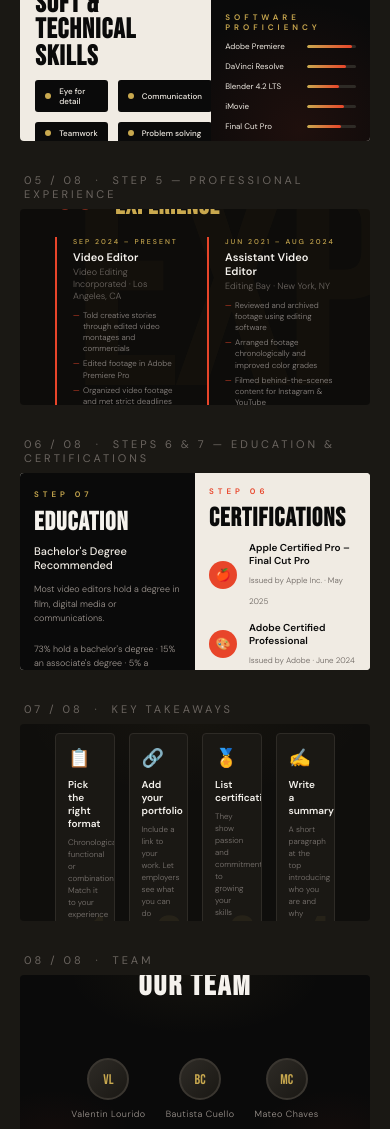
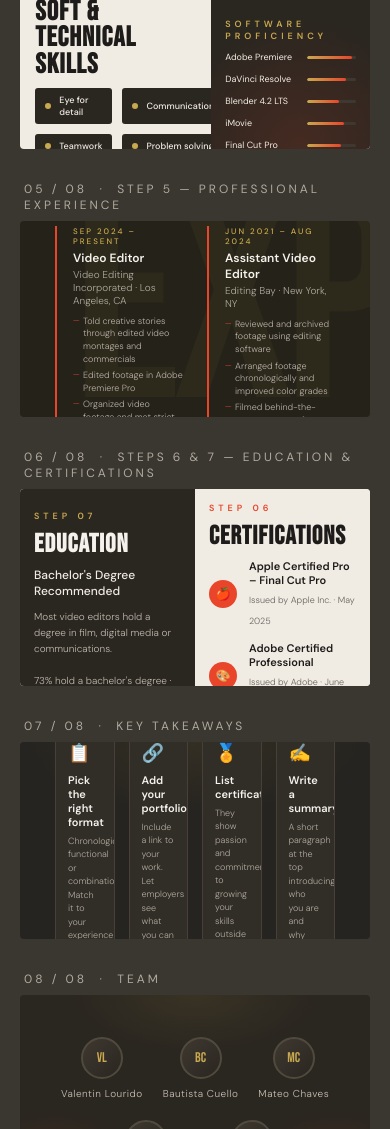
Before and after one commit to valentinlouridoo/ingles, a plain HTML site: page index.html in a window 390 px wide. Shown: the part 871-2000 px from the top of the page. Drawn offline with Linux system fonts and the light colour scheme.

Commit message:
Actualizar index.html

```diff
--- a/index.html
+++ b/index.html
@@ -9,7 +9,7 @@
   *, *::before, *::after { box-sizing: border-box; margin: 0; padding: 0; }
 
   :root {
-    --black: #0a0a0a;
+    --black: #1e1c1a;
     --white: #f5f2ed;
     --cream: #f0ebe3;
     --accent: #e8452a;
@@ -20,7 +20,7 @@
   }
 
   body {
-    background: #1a1814;
+    background: #3a3630;
     font-family: 'DM Sans', sans-serif;
     display: flex;
     flex-direction: column;
@@ -37,10 +37,10 @@
 
   .slide-num {
     font-family: 'DM Sans', sans-serif;
-    font-size: 11px;
+    font-size: 12px;
     letter-spacing: 3px;
     text-transform: uppercase;
-    color: #6b6560;
+    color: #b0aa9f;
     margin-bottom: 8px;
     padding-left: 4px;
   }
@@ -55,7 +55,7 @@
 
   /* ── SLIDE 1 – Cover ── */
   .s1 {
-    background: var(--black);
+    background: #2a2620;
     display: flex;
     flex-direction: column;
     justify-content: center;
@@ -66,11 +66,11 @@
     content: '';
     position: absolute;
     inset: 0;
-    background: radial-gradient(ellipse 70% 70% at 85% 50%, #c9a94f18, transparent 65%),
-                radial-gradient(ellipse 40% 80% at 10% 90%, #e8452a12, transparent 60%);
+    background: radial-gradient(ellipse 70% 70% at 85% 50%, #c9a94f25, transparent 65%),
+                radial-gradient(ellipse 40% 80% at 10% 90%, #e8452a20, transparent 60%);
   }
   .s1 .tag {
-    font-size: clamp(9px, 1vw, 13px);
+    font-size: clamp(10px, 1vw, 14px);
     letter-spacing: 5px;
     text-transform: uppercase;
     color: var(--gold);
@@ -101,8 +101,8 @@
     display: block;
   }
   .s1 .sub {
-    font-size: clamp(11px, 1.3vw, 17px);
-    color: #9e9690;
+    font-size: clamp(12px, 1.4vw, 18px);
+    color: #c8c0b5;
     margin-top: 4%;
     position: relative;
     max-width: 480px;
@@ -117,7 +117,7 @@
     display: flex;
     flex-direction: column;
     gap: 6px;
-    opacity: 0.15;
+    opacity: 0.2;
   }
   .s1 .film-strip span {
     display: block;
@@ -148,7 +148,7 @@
     grid-template-columns: 1fr 1fr;
   }
   .s2 .left {
-    background: var(--black);
+    background: #2a2620;
     display: flex;
     flex-direction: column;
     justify-content: center;
@@ -164,11 +164,11 @@
     bottom: -80px;
     right: -10px;
     color: var(--gold);
-    opacity: 0.05;
+    opacity: 0.07;
     line-height: 1;
   }
   .s2 .slide-label {
-    font-size: clamp(8px, 0.8vw, 11px);
+    font-size: clamp(9px, 0.9vw, 12px);
     letter-spacing: 4px;
     text-transform: uppercase;
     color: var(--gold);
@@ -202,7 +202,7 @@
   .s2 .skill-icon {
     width: clamp(28px, 3.5vw, 42px);
     height: clamp(28px, 3.5vw, 42px);
-    background: var(--black);
+    background: #2a2620;
     border-radius: 3px;
     display: flex;
     align-items: center;
@@ -212,13 +212,13 @@
   }
   .s2 .skill-text strong {
     display: block;
-    font-size: clamp(10px, 1.2vw, 15px);
+    font-size: clamp(11px, 1.3vw, 16px);
     font-weight: 600;
-    color: var(--black);
+    color: #1e1c1a;
     margin-bottom: 3px;
   }
   .s2 .skill-text p {
-    font-size: clamp(8px, 0.95vw, 12px);
+    font-size: clamp(9px, 1vw, 13px);
     color: var(--mid);
     line-height: 1.5;
     font-weight: 300;
@@ -226,7 +226,7 @@
 
   /* ── SLIDE 3 – Resume formats ── */
   .s3 {
-    background: #1a1814;
+    background: #2e2b25;
     display: flex;
     flex-direction: column;
     justify-content: center;
@@ -240,7 +240,7 @@
     top: -100px; right: -100px;
     width: 500px; height: 500px;
     border-radius: 50%;
-    background: radial-gradient(circle, #c9a94f14, transparent 70%);
+    background: radial-gradient(circle, #c9a94f20, transparent 70%);
   }
   .s3 .top-row {
     display: flex;
@@ -270,8 +270,8 @@
     position: relative;
   }
   .s3 .card {
-    background: #252219;
-    border: 1px solid #3a3630;
+    background: #3a3528;
+    border: 1px solid #504a3e;
     border-radius: 4px;
     padding: clamp(14px, 2.5vw, 28px);
     position: relative;
@@ -284,11 +284,11 @@
     position: absolute;
     bottom: -15px; right: 8px;
     color: var(--gold);
-    opacity: 0.06;
+    opacity: 0.08;
     line-height: 1;
   }
   .s3 .card-label {
-    font-size: clamp(7px, 0.75vw, 10px);
+    font-size: clamp(8px, 0.85vw, 11px);
     letter-spacing: 3px;
     text-transform: uppercase;
     color: var(--gold);
@@ -297,13 +297,13 @@
   }
   .s3 .card h3 {
     font-family: 'DM Serif Display', serif;
-    font-size: clamp(13px, 1.7vw, 22px);
+    font-size: clamp(14px, 1.8vw, 23px);
     color: var(--white);
     margin-bottom: 10px;
   }
   .s3 .card p {
-    font-size: clamp(8px, 0.9vw, 12px);
-    color: #9e9690;
+    font-size: clamp(9px, 1vw, 13px);
+    color: #c0b8ae;
     line-height: 1.6;
     font-weight: 300;
   }
@@ -314,7 +314,7 @@
   .s3 .best-for {
     display: inline-block;
     margin-top: 10px;
-    font-size: clamp(7px, 0.75vw, 10px);
+    font-size: clamp(8px, 0.8vw, 11px);
     background: var(--accent);
     color: var(--white);
     padding: 2px 8px;
@@ -338,7 +338,7 @@
     justify-content: center;
   }
   .s4 .step-badge {
-    font-size: clamp(8px, 0.8vw, 11px);
+    font-size: clamp(9px, 0.9vw, 12px);
     letter-spacing: 4px;
     text-transform: uppercase;
     color: var(--accent);
@@ -358,7 +358,7 @@
   .s4 h2 {
     font-family: 'Bebas Neue', sans-serif;
     font-size: clamp(28px, 4.5vw, 56px);
-    color: var(--black);
+    color: #1e1c1a;
     line-height: 0.95;
     margin-bottom: 6%;
     letter-spacing: 1px;
@@ -369,11 +369,11 @@
     gap: 10px;
   }
   .s4 .stag {
-    background: var(--black);
+    background: #2a2620;
     color: var(--cream);
     padding: clamp(6px,1vw,10px) clamp(10px,1.5vw,16px);
     border-radius: 3px;
-    font-size: clamp(8px, 0.9vw, 12px);
+    font-size: clamp(9px, 1vw, 13px);
     font-weight: 500;
     display: flex;
     align-items: center;
@@ -386,7 +386,7 @@
     flex-shrink: 0;
   }
   .s4 .right {
-    background: var(--black);
+    background: #2a2620;
     display: flex;
     flex-direction: column;
     justify-content: center;
@@ -400,10 +400,10 @@
     bottom: -60px; right: -60px;
     width: 260px; height: 260px;
     border-radius: 50%;
-    background: radial-gradient(circle, #e8452a18, transparent 70%);
+    background: radial-gradient(circle, #e8452a25, transparent 70%);
   }
   .s4 .section-title {
-    font-size: clamp(8px, 0.8vw, 11px);
+    font-size: clamp(9px, 0.9vw, 12px);
     letter-spacing: 4px;
     text-transform: uppercase;
     color: var(--gold);
@@ -424,7 +424,7 @@
   .s4 .tech-bar-wrap {
     flex: 1;
     height: 3px;
-    background: #2e2b26;
+    background: #3e3930;
     border-radius: 2px;
     overflow: hidden;
   }
@@ -434,7 +434,7 @@
     border-radius: 2px;
   }
   .s4 .tech-name {
-    font-size: clamp(8px, 0.9vw, 12px);
+    font-size: clamp(9px, 1vw, 13px);
     color: var(--cream);
     font-weight: 400;
     width: clamp(70px, 9vw, 120px);
@@ -442,7 +442,7 @@
 
   /* ── SLIDE 5 – Experience ── */
   .s5 {
-    background: #0d0c0a;
+    background: #252219;
     display: flex;
     flex-direction: column;
     justify-content: center;
@@ -457,7 +457,7 @@
     position: absolute;
     right: -20px; bottom: -40px;
     color: var(--gold);
-    opacity: 0.03;
+    opacity: 0.05;
     line-height: 1;
     letter-spacing: -10px;
   }
@@ -492,7 +492,7 @@
     padding-left: 16px;
   }
   .s5 .exp-card .period {
-    font-size: clamp(7px, 0.75vw, 10px);
+    font-size: clamp(8px, 0.85vw, 11px);
     letter-spacing: 2px;
     text-transform: uppercase;
     color: var(--gold);
@@ -500,14 +500,14 @@
     margin-bottom: 4px;
   }
   .s5 .exp-card .role {
-    font-size: clamp(11px, 1.4vw, 18px);
+    font-size: clamp(12px, 1.5vw, 19px);
     font-weight: 600;
     color: var(--white);
     margin-bottom: 2px;
   }
   .s5 .exp-card .company {
-    font-size: clamp(9px, 0.9vw, 12px);
-    color: var(--mid);
+    font-size: clamp(10px, 1vw, 13px);
+    color: #b0aa9f;
     margin-bottom: 8px;
     font-weight: 300;
   }
@@ -518,8 +518,8 @@
     gap: 4px;
   }
   .s5 .exp-card ul li {
-    font-size: clamp(8px, 0.85vw, 11px);
-    color: #8a8480;
+    font-size: clamp(9px, 0.95vw, 12px);
+    color: #b8b0a8;
     line-height: 1.4;
     padding-left: 10px;
     position: relative;
@@ -546,10 +546,10 @@
     padding: 7% 8%;
   }
   .s6 .panel:first-child {
-    background: var(--black);
+    background: #2a2620;
   }
   .s6 .panel-label {
-    font-size: clamp(8px, 0.8vw, 11px);
+    font-size: clamp(9px, 0.9vw, 12px);
     letter-spacing: 4px;
     text-transform: uppercase;
     font-weight: 600;
@@ -565,20 +565,20 @@
     margin-bottom: 6%;
   }
   .s6 .panel:first-child h2 { color: var(--white); }
-  .s6 .panel:last-child h2 { color: var(--black); }
+  .s6 .panel:last-child h2 { color: #1e1c1a; }
   .s6 .edu-info {
     display: flex;
     flex-direction: column;
     gap: 6px;
   }
   .s6 .edu-info p {
-    font-size: clamp(9px, 1vw, 13px);
-    color: #9e9690;
+    font-size: clamp(10px, 1.05vw, 14px);
+    color: #c0b8ae;
     line-height: 1.6;
     font-weight: 300;
   }
   .s6 .edu-info strong {
-    font-size: clamp(11px, 1.2vw, 16px);
+    font-size: clamp(12px, 1.3vw, 17px);
     color: var(--cream);
     font-weight: 500;
     display: block;
@@ -607,19 +607,19 @@
   }
   .s6 .cert-text strong {
     display: block;
-    font-size: clamp(10px, 1.1vw, 14px);
+    font-size: clamp(11px, 1.2vw, 15px);
     font-weight: 600;
-    color: var(--black);
+    color: #1e1c1a;
   }
   .s6 .cert-text span {
-    font-size: clamp(8px, 0.85vw, 11px);
+    font-size: clamp(9px, 0.9vw, 12px);
     color: var(--mid);
     font-weight: 300;
   }
 
   /* ── SLIDE 7 – Summary tips ── */
   .s7 {
-    background: #0f0e0c;
+    background: #262420;
     display: flex;
     flex-direction: column;
     justify-content: center;
@@ -631,7 +631,7 @@
     content: '';
     position: absolute;
     top: 0; left: 0; right: 0; bottom: 0;
-    background: radial-gradient(ellipse 80% 60% at 50% 0%, #c9a94f09, transparent 60%);
+    background: radial-gradient(ellipse 80% 60% at 50% 0%, #c9a94f15, transparent 60%);
   }
   .s7 h2 {
     font-family: 'Bebas Neue', sans-serif;
@@ -651,8 +651,8 @@
     z-index: 1;
   }
   .s7 .tip {
-    background: #1a1814;
-    border: 1px solid #2e2b26;
+    background: #312e28;
+    border: 1px solid #484038;
     border-radius: 4px;
     padding: clamp(12px, 2vw, 22px);
     position: relative;
@@ -665,26 +665,26 @@
     position: absolute;
     bottom: -12px; right: 4px;
     color: var(--gold);
-    opacity: 0.07;
+    opacity: 0.1;
     line-height: 1;
   }
   .s7 .tip-icon { font-size: clamp(18px, 2.5vw, 28px); margin-bottom: 8px; }
   .s7 .tip h3 {
-    font-size: clamp(10px, 1.2vw, 15px);
+    font-size: clamp(11px, 1.3vw, 16px);
     font-weight: 600;
     color: var(--white);
     margin-bottom: 6px;
   }
   .s7 .tip p {
-    font-size: clamp(8px, 0.8vw, 11px);
-    color: #7a7470;
+    font-size: clamp(9px, 0.9vw, 12px);
+    color: #b0a89e;
     line-height: 1.5;
     font-weight: 300;
   }
 
   /* ── SLIDE 8 – Team ── */
   .s8 {
-    background: var(--black);
+    background: #2a2620;
     display: flex;
     flex-direction: column;
     justify-content: center;
@@ -699,12 +699,12 @@
     position: absolute;
     inset: 0;
     background:
-      radial-gradient(ellipse 60% 50% at 50% 0%, #c9a94f0d, transparent 60%),
-      radial-gradient(ellipse 40% 40% at 10% 80%, #e8452a0a, transparent 55%),
-      radial-gradient(ellipse 40% 40% at 90% 80%, #e8452a0a, transparent 55%);
+      radial-gradient(ellipse 60% 50% at 50% 0%, #c9a94f18, transparent 60%),
+      radial-gradient(ellipse 40% 40% at 10% 80%, #e8452a12, transparent 55%),
+      radial-gradient(ellipse 40% 40% at 90% 80%, #e8452a12, transparent 55%);
   }
   .s8 .label {
-    font-size: clamp(8px, 0.8vw, 11px);
+    font-size: clamp(9px, 0.9vw, 12px);
     letter-spacing: 5px;
     text-transform: uppercase;
     color: var(--gold);
@@ -737,8 +737,8 @@
     width: clamp(42px, 6vw, 72px);
     height: clamp(42px, 6vw, 72px);
     border-radius: 50%;
-    background: linear-gradient(135deg, #2e2b26, #1a1814);
-    border: 2px solid #3a3630;
+    background: linear-gradient(135deg, #3e3830, #2a2620);
+    border: 2px solid #504a3e;
     display: flex;
     align-items: center;
     justify-content: center;
@@ -747,8 +747,8 @@
     color: var(--gold);
   }
   .s8 .name {
-    font-size: clamp(9px, 1vw, 13px);
-    color: #9e9690;
+    font-size: clamp(10px, 1.1vw, 14px);
+    color: #c8c0b5;
     font-weight: 300;
     white-space: nowrap;
     letter-spacing: 0.5px;
@@ -771,7 +771,7 @@
   .nav span {
     width: 6px; height: 6px;
     border-radius: 50%;
-    background: #3a3630;
+    background: #504a3e;
     cursor: pointer;
     transition: background 0.2s;
   }
@@ -960,7 +960,7 @@
     </div>
     <div class="panel" style="background:#f0ebe3">
       <div class="panel-label">Step 06</div>
-      <h2 style="color:#0a0a0a">CERTIFICATIONS</h2>
+      <h2 style="color:#1e1c1a">CERTIFICATIONS</h2>
       <div class="cert-list">
         <div class="cert">
           <div class="cert-icon">🍎</div>
```
